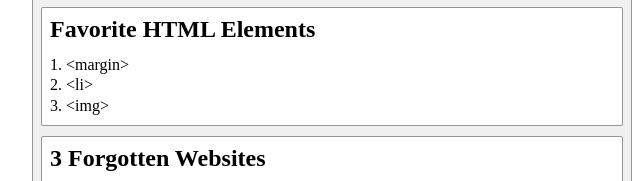
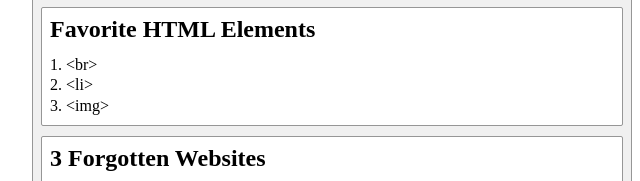
Before and after one commit to Hsuiiii/html-profile, a plain HTML site: page index.html in a window 1280 px wide. Shown: the part 1067-1248 px from the top of the page, 308-948 px from the left. Drawn offline with Linux system fonts and the light colour scheme.

```diff
--- a/index.html
+++ b/index.html
@@ -60,7 +60,7 @@
                     <!-- https://www.freeformatter.com/html-escape.html#ad-output -->
                     <h2>Favorite HTML Elements</h2>
                     <ol>
-                        <li>&lt;margin&gt;</li>
+                        <li>&lt;br&gt;</li>
                         <li>&lt;li&gt;</li>
                         <li>&lt;img&gt;</li>
                     </ol>
```
